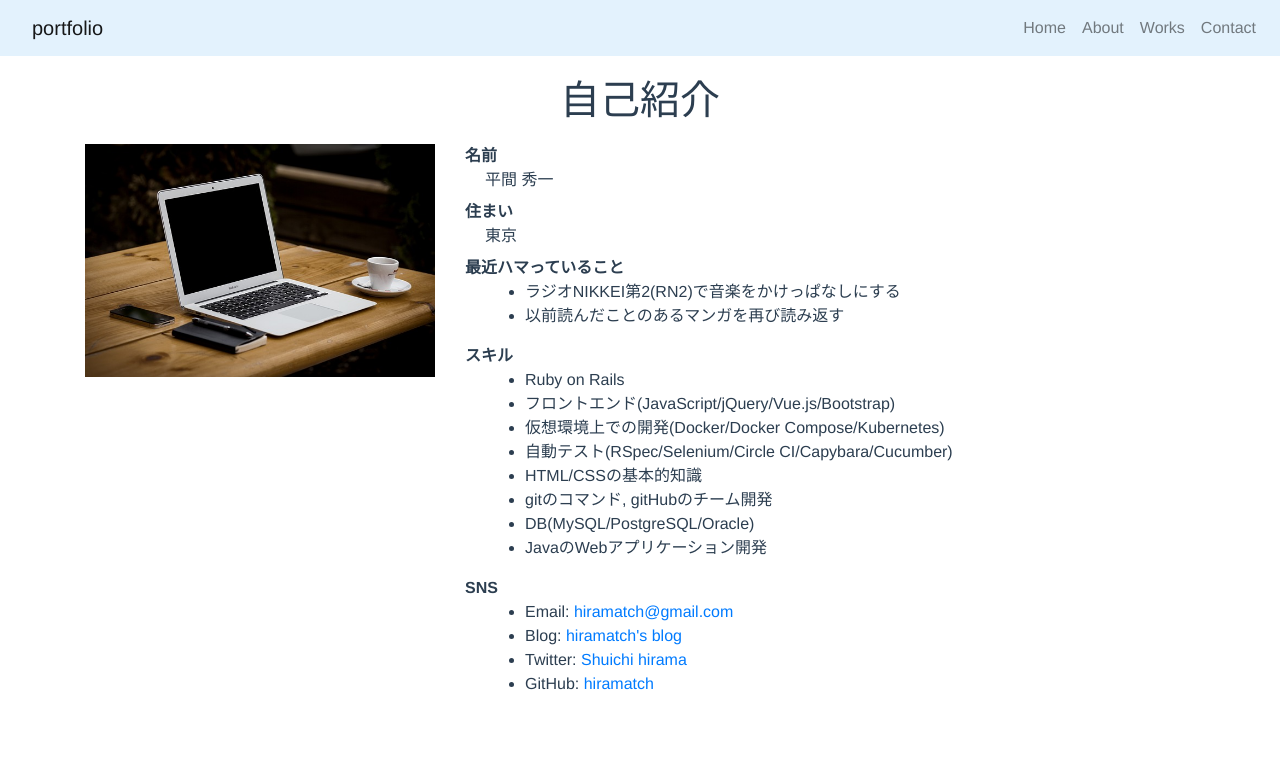
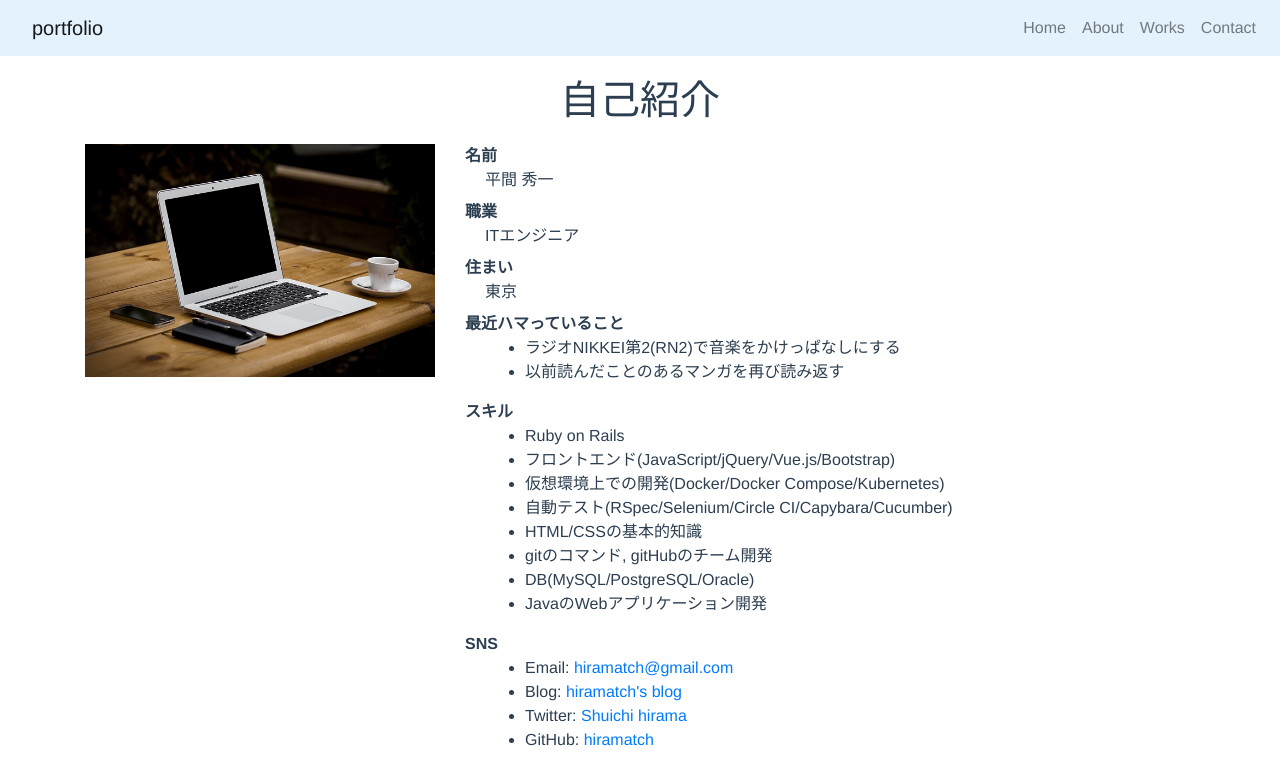
Before and after one commit to hiramatch/portfolio, a Vue app: page /about in a window 1280 px wide. Shown: the top 784 px of the page. Built offline with nearby package versions, Linux system fonts and the light colour scheme.

Commit message:
Aboutページ文言修正

```diff
--- a/src/assets/data/data.json
+++ b/src/assets/data/data.json
@@ -1,6 +1,7 @@
 {
   "about": {
     "name": "平間 秀一",
+    "occupation": "ITエンジニア",
     "address": "東京",
     "hobbies": [
       "ラジオNIKKEI第2(RN2)で音楽をかけっぱなしにする",
--- a/src/components/About.vue
+++ b/src/components/About.vue
@@ -10,6 +10,8 @@
           <dl>
             <dt>名前</dt>
             <dd>{{ about.name }}</dd>
+            <dt>職業</dt>
+            <dd>{{ about.occupation }}</dd>
             <dt>住まい</dt>
             <dd>{{ about.address }}</dd>
             <dt>最近ハマっていること</dt>
```
